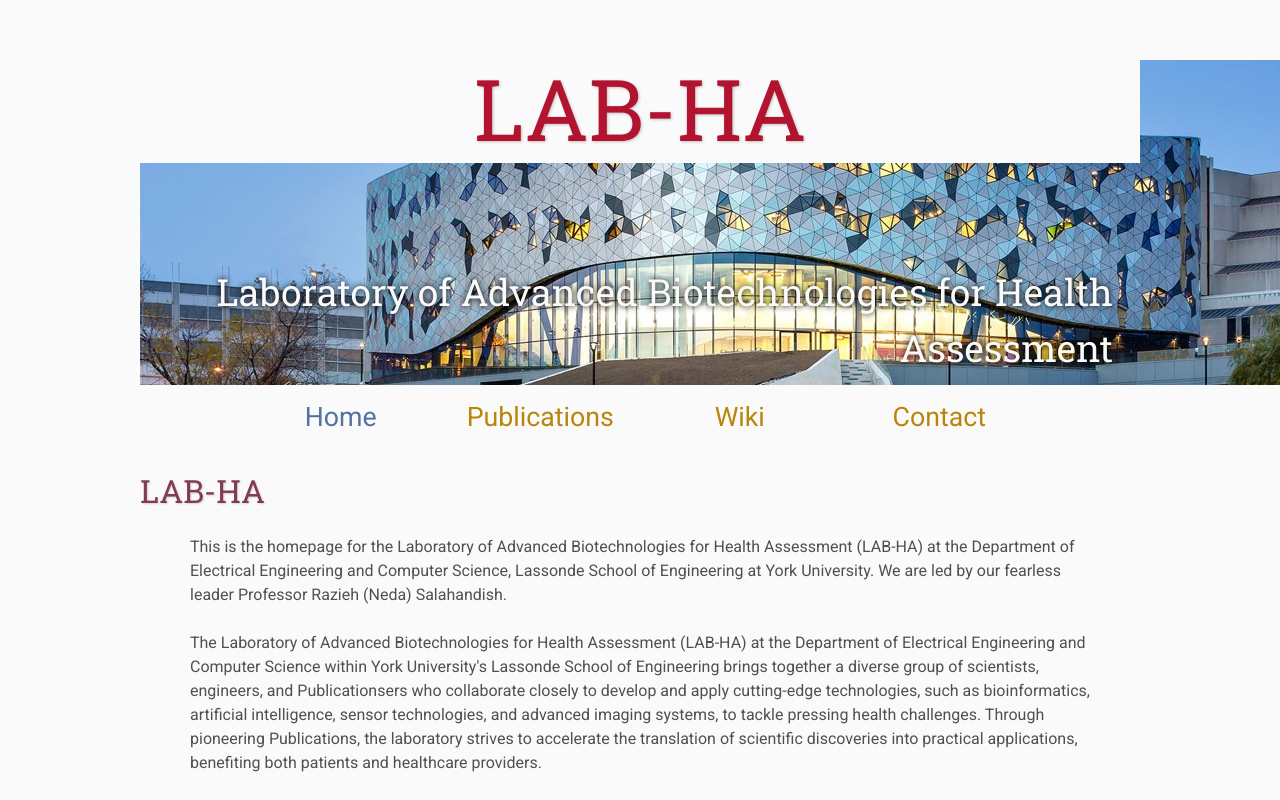
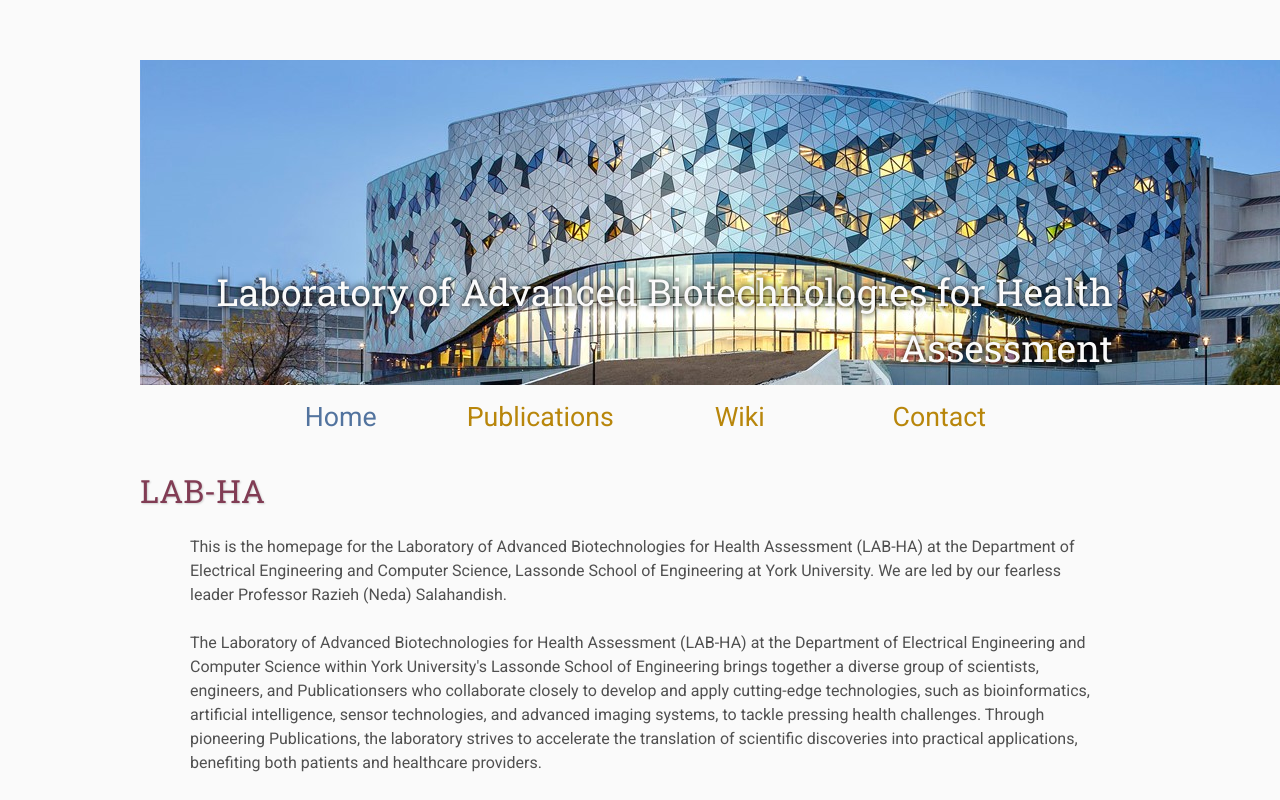
Before and after one commit to AviFeygin/LABHA-website, a plain HTML site: page index.html in a window 1280 px wide. Shown: the top 800 px of the page. Drawn offline with Linux system fonts and the light colour scheme.

Commit message:
Update index.html

```diff
--- a/index.html
+++ b/index.html
@@ -17,9 +17,6 @@
     <div class="banner">
        <center> <img src="assets/banner.jpg"   max-width:100%
   height: auto;> </center>
-        <div class="top-left" >
-            <span class="title1" background: transparent;>LAB-HA</span>
-        </div>
         <div class="bottom-right">
             Laboratory of Advanced Biotechnologies for Health Assessment <br>
         </div>
```
